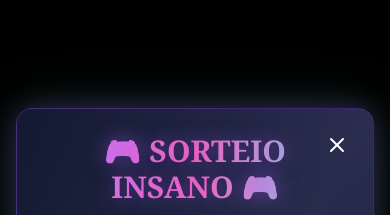
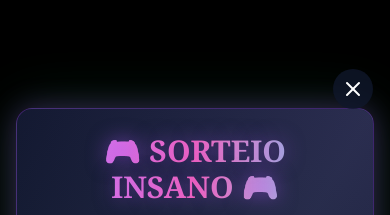
Before and after one commit to SLXCODM/SLX-CODM, a React (Vite) app: page / in a window 390 px wide. Both pictures are taken after a click on the button "Português 🇧🇷". Shown: the top 215 px of the page. Built offline with nearby package versions, Linux system fonts and the light colour scheme.

Commit message:
Ajustar posicionamento do botão X para melhor acessibilidade no mobile

```diff
--- a/src/components/RafflePopup.jsx
+++ b/src/components/RafflePopup.jsx
@@ -75,7 +75,7 @@ const RafflePopup = ({ onClose, language = 'pt' }) => {
         {/* Botão Fechar */}
         <button
           onClick={handleClose}
-          className="absolute top-4 right-4 p-2 hover:bg-purple-500/20 rounded-full transition-all duration-200 z-10 hover:scale-110"
+          className="absolute -top-10 right-0 md:top-4 md:right-4 p-2 hover:bg-purple-500/20 rounded-full transition-all duration-200 z-10 hover:scale-110 bg-slate-900/80 md:bg-transparent"
           aria-label="Fechar"
         >
           <X className="w-6 h-6 text-white" />
```
